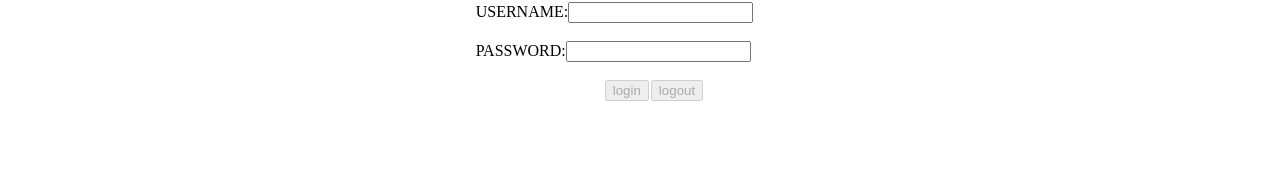
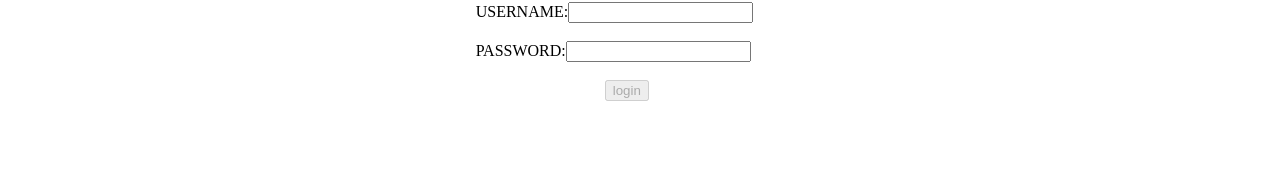
Before and after one commit to Akash-joy/FirstSite, an Angular app: page /app-login in a window 1280 px wide. Shown: the part 305-475 px from the top of the page. Built offline with nearby package versions, Linux system fonts and the light colour scheme.

Commit message:
removing logout button from login page

```diff
--- a/src/app/login/login.component.html
+++ b/src/app/login/login.component.html
@@ -1,14 +1,14 @@
 
 <div class="container">
     <form  [formGroup]="loginForm" (ngSubmit)="save()" >
-    <label>USERNAME:</label><input type="text" formControlName="Username" ><br><br>
+    <label>USERNAME:</label><input type="text" formControlName="Username"  ><br><br>
     <label>PASSWORD:</label><input type="password" formControlName="password" ><br><br>
     <div *ngIf="loginForm.invalid && loginForm.touched" class="error-message ">
        <small>Please enter both username and password.</small>
       </div>
       <div class="button">
-    <button type="submit" [disabled]="loginForm.invalid"  >login</button>
-    <button [disabled]="! isLoggedIn" (click)="logout()" >logout</button>
+    <button type="submit" [disabled]="loginForm.invalid || isLoggedIn"  >login</button>
+
   </div>
 </form>
 </div>
--- a/src/app/login/login.component.ts
+++ b/src/app/login/login.component.ts
@@ -18,10 +18,11 @@ loginForm=new FormGroup({
 save(){
  const username= this.loginForm.value.Username
 const password=this.loginForm.value.password
-  this.router.navigate(['/']);
+
   if (username !== null && username !== undefined && password !== null && password !== undefined) {
     localStorage.setItem('username', username);
     localStorage.setItem('password', password);
+    this.router.navigate(['/app-chapter-one']);
   }
 }
 ngOnInit() {
@@ -29,8 +30,5 @@ ngOnInit() {
   this.isLoggedIn =!!storedUsername;
 
 }
-logout(){
-  localStorage.removeItem('username');
-  this.isLoggedIn = false;
+
 }
-}
```
